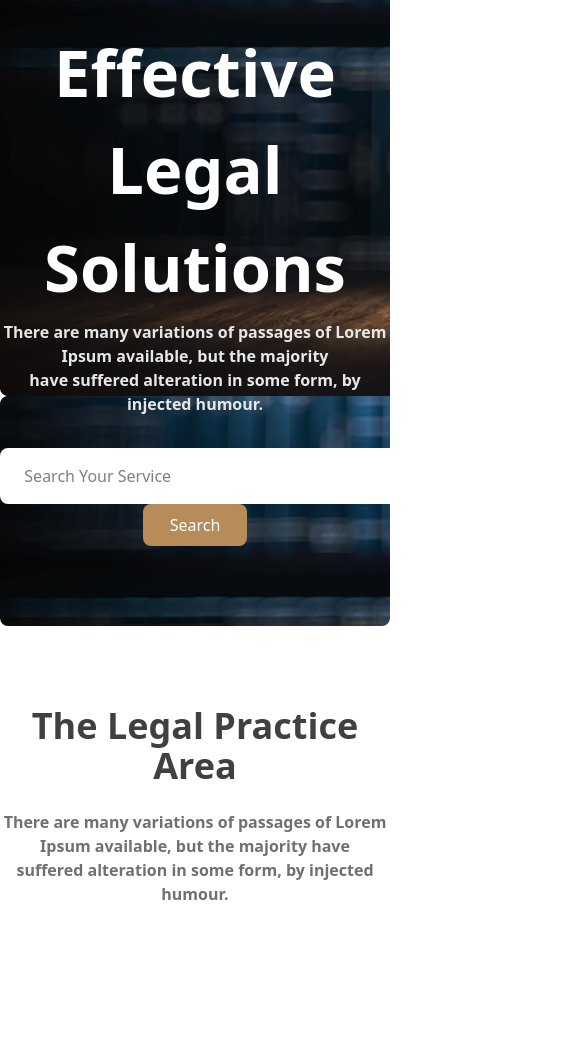
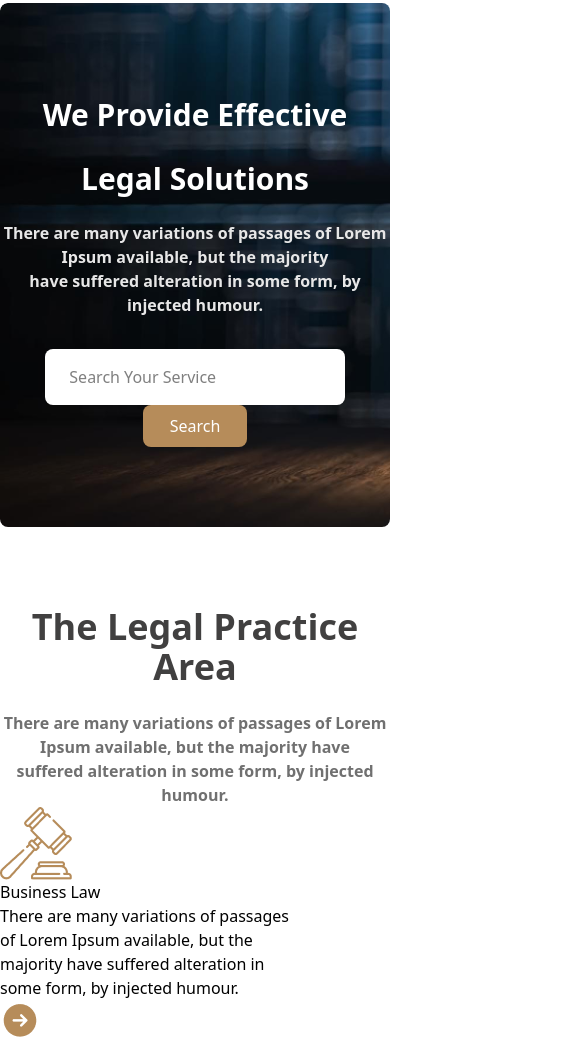
Before and after one commit to hasib149/legal-resouece-practice, a plain HTML site: page index.html in a window 390 px wide. Shown: the part 283-1324 px from the top of the page, 585 px wide, since content can reach past the window. Before the commit the page ends 1189 px from the top, so only its background shows below. Drawn offline with nearby package versions, Linux system fonts and the light colour scheme.

Commit message:
full banner complete with responsive

```diff
--- a/index.html
+++ b/index.html
@@ -13,12 +13,12 @@
     />
     <title>Legal-Resource- Practice</title>
   </head>
-  <body class="max-w-[1040px] mx-auto mt-10 sm:grid grid-cols-1">
-    <header>
+  <body>
+    <header class="max-w-[1040px] mx-auto mt-10">
       <section>
-        <div class="flex justify-between items-center">
+        <div class="flex justify-between items-center flex-col md:flex-row">
           <img src="./images/logo2.png" alt="" />
-          <div class="flex space-x-6">
+          <div class="flex space-x-6 flex-col md:flex-row">
             <p>Home</p>
             <p>Service <i class="fa-solid fa-greater-than"></i></p>
             <p>Cases <i class="fa-solid fa-greater-than"></i></p>
@@ -33,16 +33,18 @@
         </div>
       </section>
       <!-- banner image section -->
-      <section>
+      <section class="max-w-[1040px] mx-auto mt-10">
         <div
           class="bg-[url('./images/banner.png')] text-white rounded-[8px] mt-[25px]"
         >
           <div class="text-center">
-            <h2 class="text-[65px] font-bold pt-[80px]">
+            <h2
+              class="text-[30px] md:text-[65px] font-bold pt-[80px] leading-16"
+            >
               We Provide Effective <br />
               Legal Solutions
             </h2>
-            <p class="font-[600] text-[#E7E7E7] pt-1">
+            <p class="font-[600] text-[#E7E7E7] pt-2.5">
               There are many variations of passages of Lorem Ipsum available,
               but the majority <br />
               have suffered alteration in some form, by injected humour.
@@ -50,7 +52,7 @@
           </div>
           <div class="text-center pt-8 pb-[80px]">
             <input
-              class="w-[450px] p-4 rounded-[8px] bg-white text-black"
+              class="lg:w-[450px] w-[300px] p-4 rounded-[8px] bg-white text-black"
               type="search"
               name="Search"
               id=""
@@ -66,7 +68,7 @@
       </section>
     </header>
     <!-- main section -->
-    <main>
+    <main class="max-w-[1040px] mx-auto mt-10">
       <div class="text-center mt-20">
         <h2 class="font-bold text-4xl text-[#414040]">
           The Legal Practice Area
@@ -77,6 +79,19 @@
           suffered alteration in some form, by injected humour.
         </p>
       </div>
+      <!-- card section -->
+      <section>
+        <div class="w-[300px]">
+          <img src="./images/business.png" alt="" />
+          <h2>Business Law</h2>
+          <p>
+            There are many variations of passages of Lorem Ipsum available, but
+            the majority have suffered alteration in some form, by injected
+            humour.
+          </p>
+          <img src="./images/Frame.png" alt="" />
+        </div>
+      </section>
     </main>
   </body>
 </html>
```
